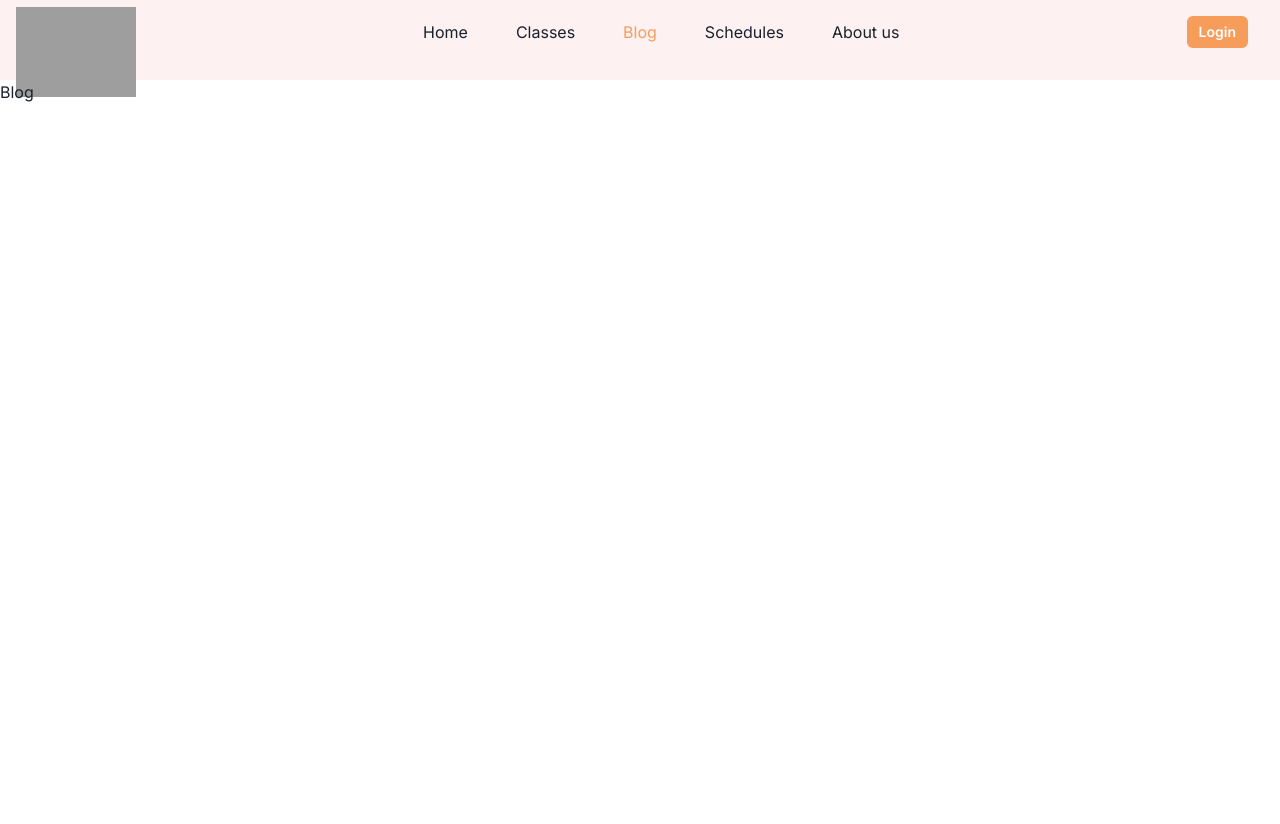
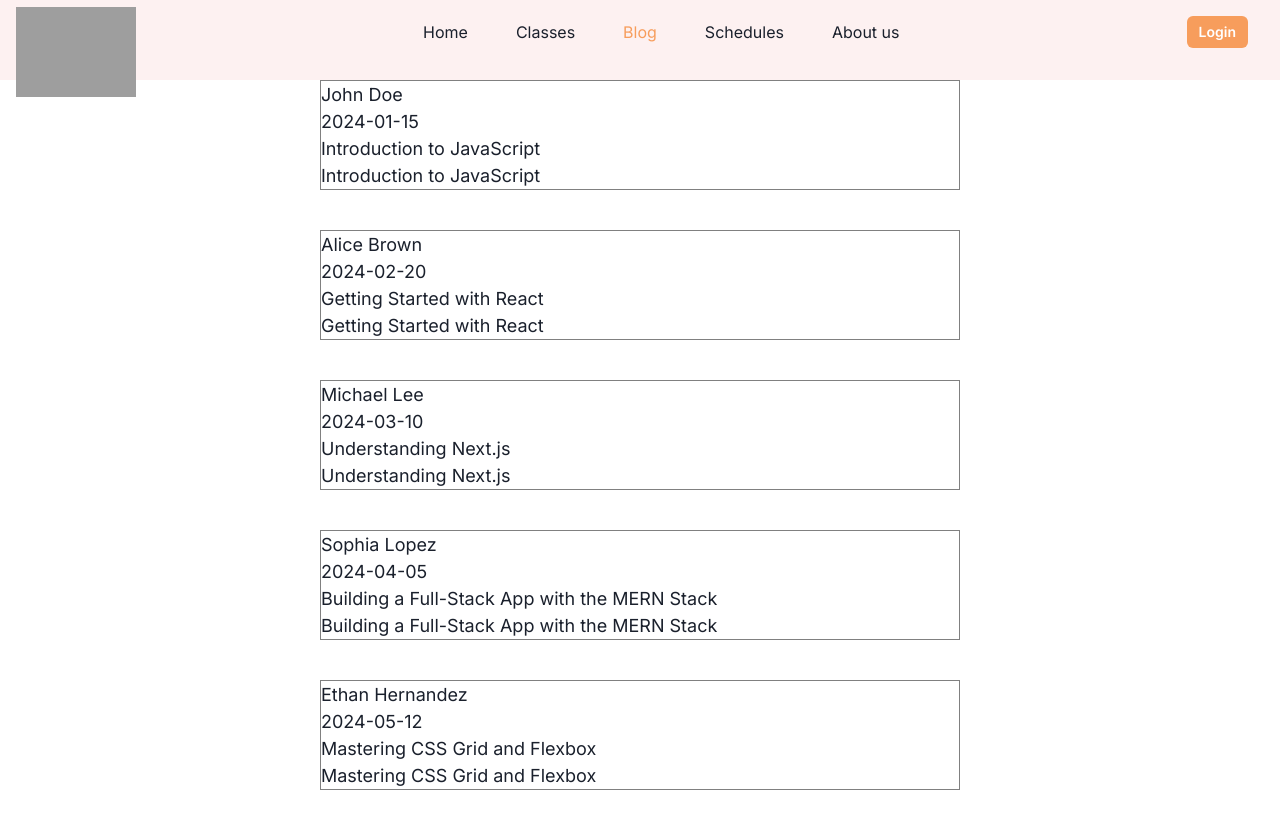
Before and after one commit to shilpabijalwan/bookingApp, a Next.js app in the folder frontend/: page /blog in a window 1280 px wide. Shown: the top 824 px of the page. Before the commit the page ends 800 px from the top, so only its background shows below. Built offline with nearby package versions, Linux system fonts and the light colour scheme; grey boxes are pictures that could not be loaded.

Commit message:
blog page

```diff
--- a/frontend/src/app/blog/page.jsx
+++ b/frontend/src/app/blog/page.jsx
@@ -1,7 +1,36 @@
+"use client";
 import React from "react";
+import UiContainer, { BlogContainer } from "@/components/UiContainer";
+import { Box } from "@chakra-ui/react";
+import { blogs } from "@/constants/blogdata";
+import Link from "next/link";
 
 function Blog() {
-  return <div>Blog</div>;
+  const handleOpenBlog = (blogId) => {
+    console.log(blogId);
+  };
+  return (
+    <UiContainer>
+      {blogs.map((ele) => (
+        <Box
+          key={ele.id}
+          mt={42}
+          border={"1px solid gray"}
+          w={"50%"}
+          m={"auto"}
+          mb={10}
+          onClick={() => handleOpenBlog(ele.id)}
+        >
+          <Link href={`/blog/${ele.id}`}>
+            <p>{ele.author}</p>
+            <p>{ele.publishedDate}</p>
+            <p>{ele.title}</p>
+            <p>{ele.title}</p>
+          </Link>
+        </Box>
+      ))}
+    </UiContainer>
+  );
 }
 
 export default Blog;
--- a/frontend/src/components/UiContainer.jsx
+++ b/frontend/src/components/UiContainer.jsx
@@ -3,10 +3,16 @@ import React from "react";
 
 function UiContainer({ children }) {
   return (
-    <Box fontSize={{ base: 14, sm: 16, md: 16, "2xl": 20 }} m={0}>
+    <Box fontSize={{ base: 14, sm: 16, md: 18, "2xl": 22 }} m={0}>
       {children}
     </Box>
   );
 }
 
+export function BlogContainer({ children }) {
+  <Box fontSize={{ base: 14, sm: 16, md: 18, "2xl": 22 }} m={0}>
+    {children}
+  </Box>;
+}
+
 export default UiContainer;
--- /dev/null
+++ b/frontend/src/constants/blogdata.js
@@ -0,0 +1,119 @@
+export const blogs = [
+  {
+    id: 1,
+    title: "Introduction to JavaScript",
+    author: "John Doe",
+    publishedDate: "2024-01-15",
+    content:
+      "JavaScript is a versatile programming language used primarily for web development...",
+    tags: ["JavaScript", "Web Development", "Programming"],
+    comments: [
+      {
+        commentId: 101,
+        author: "Jane Smith",
+        commentDate: "2024-01-16",
+        content:
+          "Great introduction! Looking forward to more posts on JavaScript.",
+      },
+      {
+        commentId: 102,
+        author: "Mark Johnson",
+        commentDate: "2024-01-17",
+        content: "This was really helpful, thanks for sharing!",
+      },
+    ],
+  },
+  {
+    id: 2,
+    title: "Getting Started with React",
+    author: "Alice Brown",
+    publishedDate: "2024-02-20",
+    content:
+      "React is a popular JavaScript library for building user interfaces...",
+    tags: ["React", "JavaScript", "Frontend"],
+    comments: [
+      {
+        commentId: 103,
+        author: "Emily Davis",
+        commentDate: "2024-02-21",
+        content: "This post made it so easy to understand the basics of React!",
+      },
+      {
+        commentId: 104,
+        author: "James Wilson",
+        commentDate: "2024-02-22",
+        content: "Thanks for the detailed explanation, very helpful.",
+      },
+    ],
+  },
+  {
+    id: 3,
+    title: "Understanding Next.js",
+    author: "Michael Lee",
+    publishedDate: "2024-03-10",
+    content:
+      "Next.js is a React framework that enables server-side rendering and static site generation...",
+    tags: ["Next.js", "React", "Framework"],
+    comments: [
+      {
+        commentId: 105,
+        author: "Sarah Miller",
+        commentDate: "2024-03-11",
+        content: "Next.js seems really powerful, thanks for breaking it down!",
+      },
+      {
+        commentId: 106,
+        author: "David Martinez",
+        commentDate: "2024-03-12",
+        content: "I appreciate the examples, made it much easier to follow.",
+      },
+    ],
+  },
+  {
+    id: 4,
+    title: "Building a Full-Stack App with the MERN Stack",
+    author: "Sophia Lopez",
+    publishedDate: "2024-04-05",
+    content:
+      "The MERN stack consists of MongoDB, Express.js, React, and Node.js...",
+    tags: ["MERN Stack", "Full-Stack", "JavaScript"],
+    comments: [
+      {
+        commentId: 107,
+        author: "Oliver Garcia",
+        commentDate: "2024-04-06",
+        content:
+          "I've been looking for a full-stack tutorial, this is perfect!",
+      },
+      {
+        commentId: 108,
+        author: "Chloe Martinez",
+        commentDate: "2024-04-07",
+        content: "Thanks for the step-by-step guide, very useful.",
+      },
+    ],
+  },
+  {
+    id: 5,
+    title: "Mastering CSS Grid and Flexbox",
+    author: "Ethan Hernandez",
+    publishedDate: "2024-05-12",
+    content: "CSS Grid and Flexbox are powerful layout systems in CSS...",
+    tags: ["CSS", "Grid", "Flexbox", "Web Design"],
+    comments: [
+      {
+        commentId: 109,
+        author: "Isabella Clark",
+        commentDate: "2024-05-13",
+        content:
+          "CSS Grid and Flexbox can be tricky, thanks for the clear explanations!",
+      },
+      {
+        commentId: 110,
+        author: "Mason Lewis",
+        commentDate: "2024-05-14",
+        content: "This was exactly what I needed to understand layouts better.",
+      },
+    ],
+  },
+];
```
Also changed, not shown: frontend/src/app/blog/[blogid]/page.jsx (added, +17 -0 lines), frontend/src/app/classes/page.jsx (+6 -1 lines).
